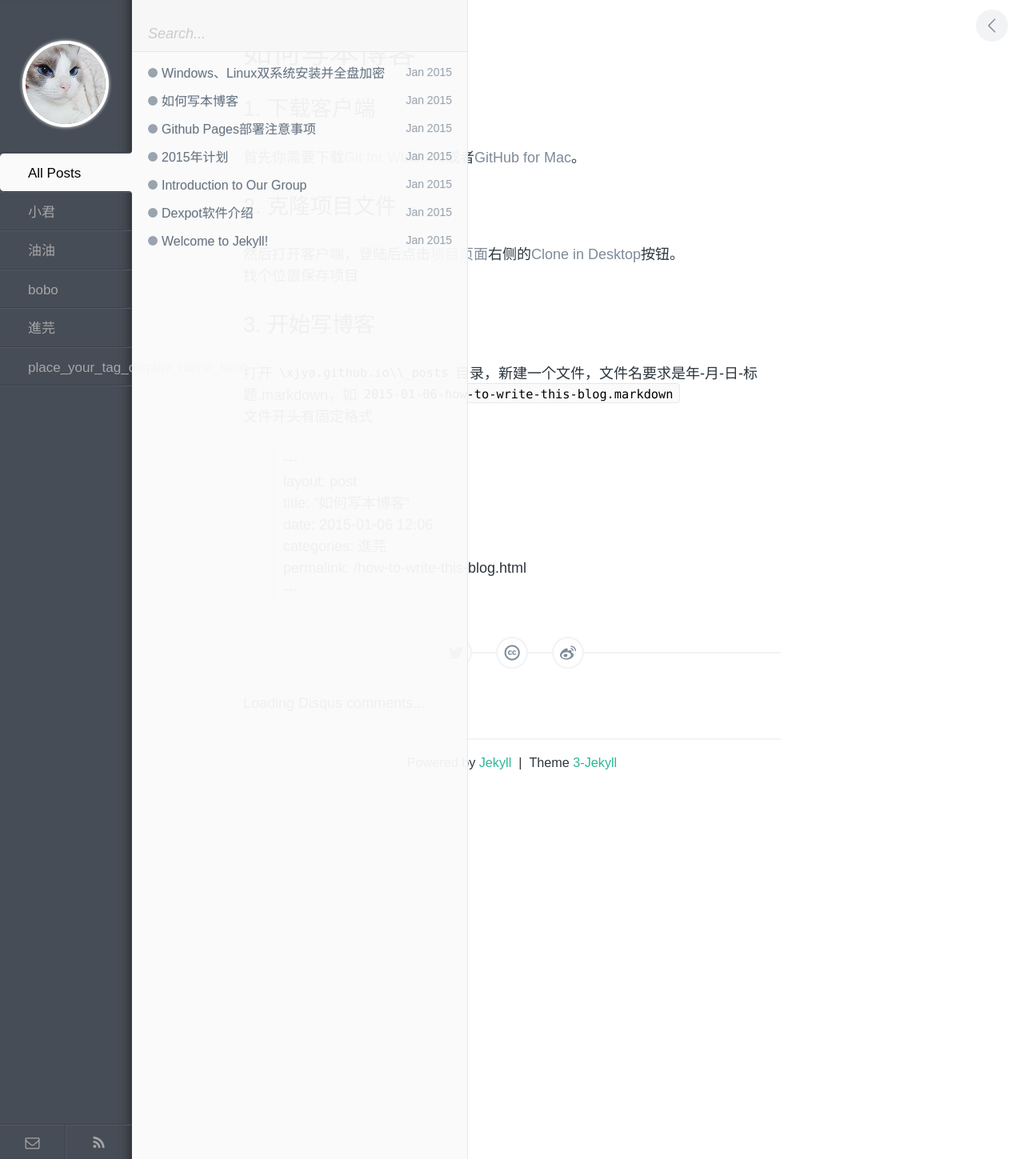
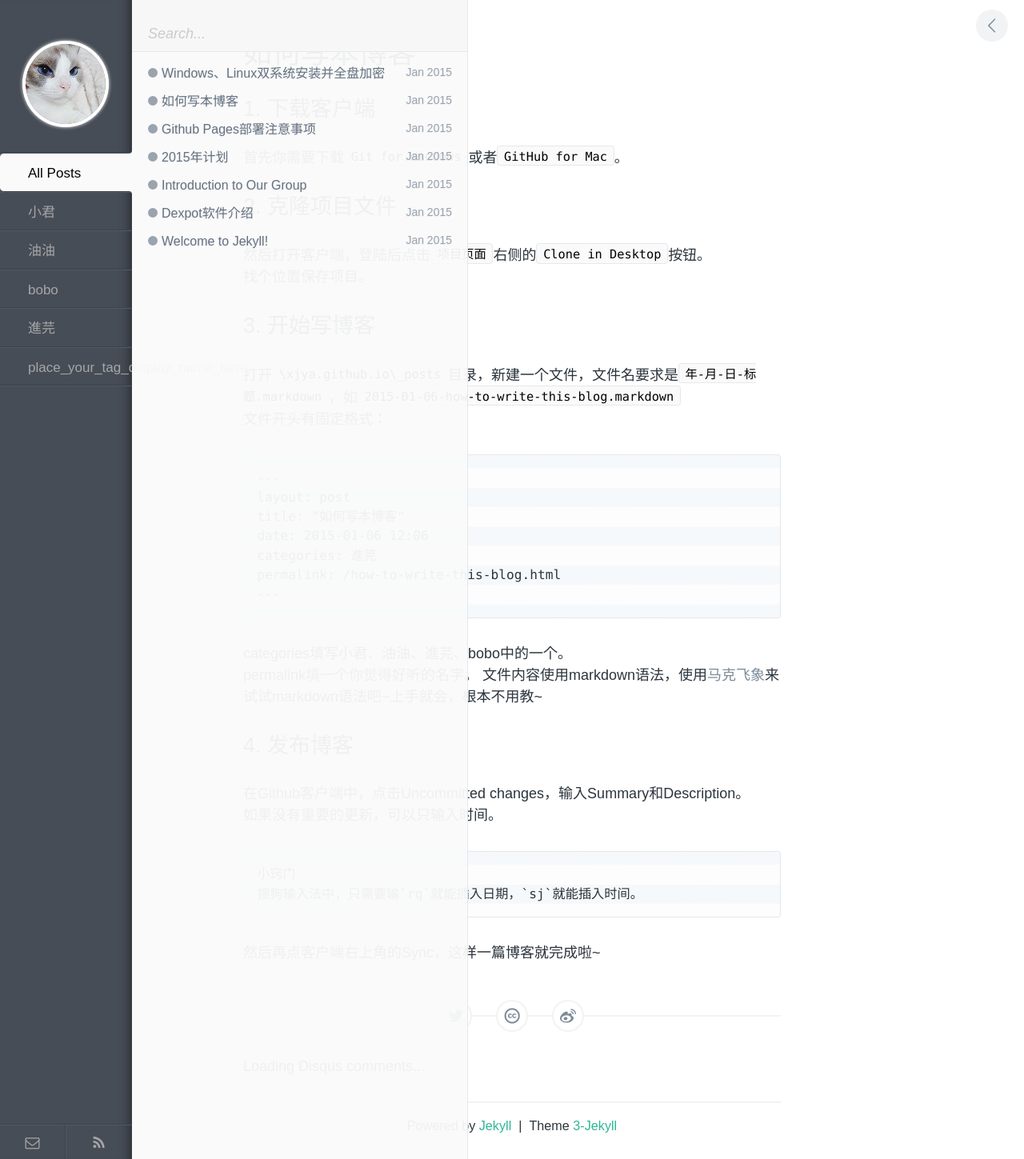
Before and after one commit to xjya/xjya.github.io, a Jekyll site: the page built from _posts/2015-01-06-how-to-write-this-blog.markdown, in a window 1280 px wide. Shown: the whole page at 80% size. Built offline with Jekyll 4.4.1, drawn with Linux system fonts in a browser that asks for light colours; comment, search, counter and statistics services are not loaded.

Commit message:
2 new blogs（how to write this blog）

```diff
--- a/_posts/2015-01-06-github-pages-notes.markdown
+++ b/_posts/2015-01-06-github-pages-notes.markdown
@@ -7,4 +7,4 @@
 ---
 
 项目->Settings，默认分支选择gh-pages（没有就新建）。
-编写博客内容使用master branch。github会根据master分支自动gh-pages的内容。
+编写博客内容使用master branch。github会根据master分支自动生成gh-pages的内容。
--- a/_posts/2015-01-06-how-to-write-this-blog.markdown
+++ b/_posts/2015-01-06-how-to-write-this-blog.markdown
@@ -6,21 +6,34 @@
 permalink: /how-to-write-this-blog.html
 ---
 
-##1. 下载客户端
-首先你需要下载[Git for Windows](https://windows.github.com/)或者[GitHub for Mac](https://mac.github.com/)。
+#1. 下载客户端
+首先你需要下载[`Git for Windows`](https://windows.github.com/)或者[`GitHub for Mac`](https://mac.github.com/)。
 
-##2. 克隆项目文件
-然后打开客户端，登陆后点击[项目页面](https://github.com/xjya/xjya.github.io)右侧的[Clone in Desktop](github-windows://openRepo/https://github.com/xjya/xjya.github.io)按钮。
-找个位置保存项目
+#2. 克隆项目文件
+然后打开客户端，登陆后点击[`项目页面`](https://github.com/xjya/xjya.github.io)右侧的[`Clone in Desktop`](github-windows://openRepo/https://github.com/xjya/xjya.github.io)按钮。
+找个位置保存项目。
 
-##3. 开始写博客
-打开`\xjya.github.io\\_posts`目录，新建一个文件，文件名要求是年-月-日-标题.markdown，如`2015-01-06-how-to-write-this-blog.markdown`
-文件开头有固定格式
+#3. 开始写博客
+打开`\xjya.github.io\_posts`目录，新建一个文件，文件名要求是`年-月-日-标题.markdown`，如`2015-01-06-how-to-write-this-blog.markdown`
+文件开头有固定格式：
 
->\-\-\-
-layout: post
-title: "如何写本博客"
-date: 2015-01-06 12:06
-categories: 進芫
-permalink: /how-to-write-this-blog.html
-\-\-\-
+	---
+	layout: post
+	title: "如何写本博客"
+	date: 2015-01-06 12:06
+	categories: 進芫
+	permalink: /how-to-write-this-blog.html
+	---
+
+categories填写小君、油油、進芫、bobo中的一个。
+permalink填一个你觉得好听的名字。
+文件内容使用markdown语法，使用[马克飞象](http://maxiang.info/)来试试markdown语法吧~上手就会，根本不用教~
+
+#4. 发布博客
+在Github客户端中，点击Uncommitted changes，输入Summary和Description。
+如果没有重要的更新，可以只输入时间。
+
+	小窍门
+	搜狗输入法中，只需要输`rq`就能插入日期，`sj`就能插入时间。
+
+然后再点客户端右上角的Sync，这样一篇博客就完成啦~
--- a/_posts/2015-01-06-windows-linux-dual-boot-with-full-disk-encryption.markdown
+++ b/_posts/2015-01-06-windows-linux-dual-boot-with-full-disk-encryption.markdown
@@ -7,3 +7,8 @@
 ---
 
 曾经这个问题的最好解决方案是TrueCrypt，没有之一。它的影子系统至今没有软件能实现相同功能。
+但是自从TrueCrypt停止更新后，事情变得扑朔迷离起来。
+我们不去
+
+后记
+后来因为我的固态硬盘太小（120g），我把Linux分区删除了，把空间分配给了Windows的D盘。
```
